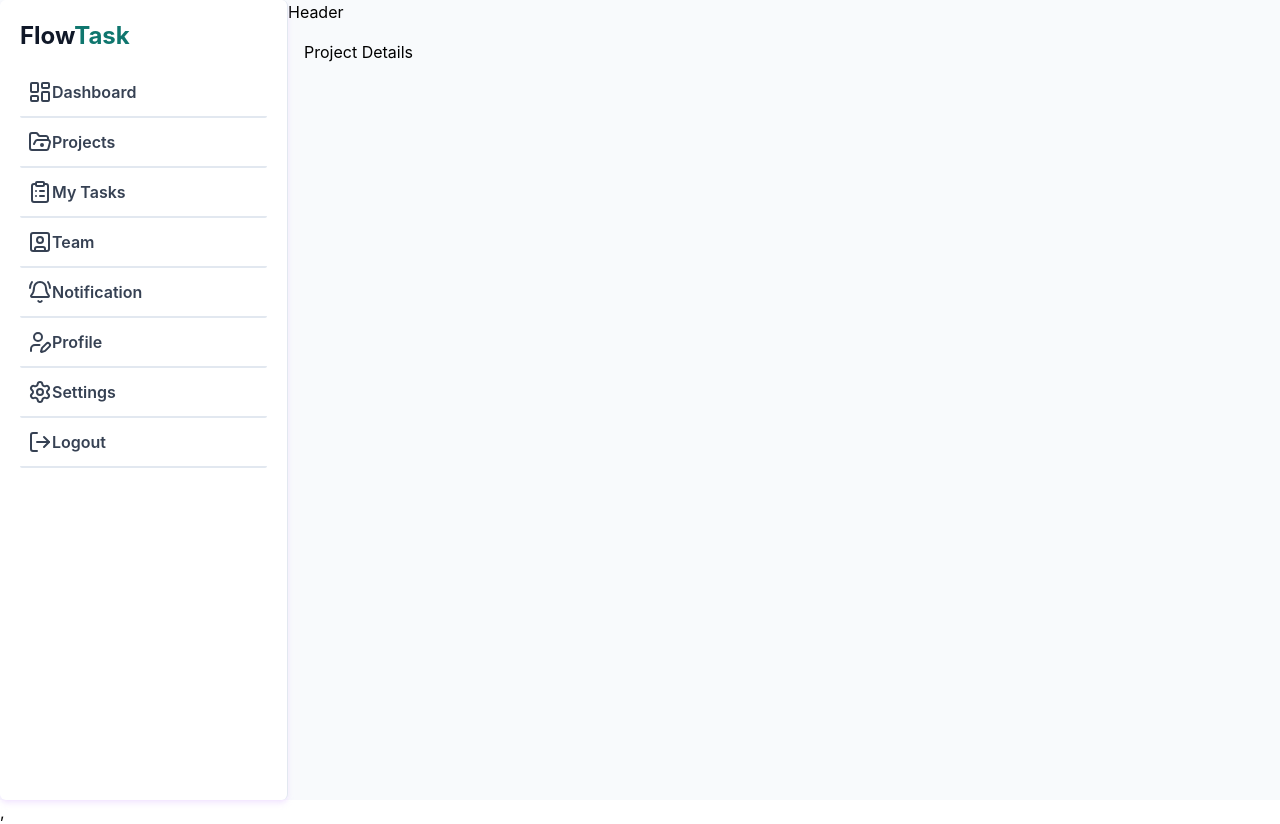
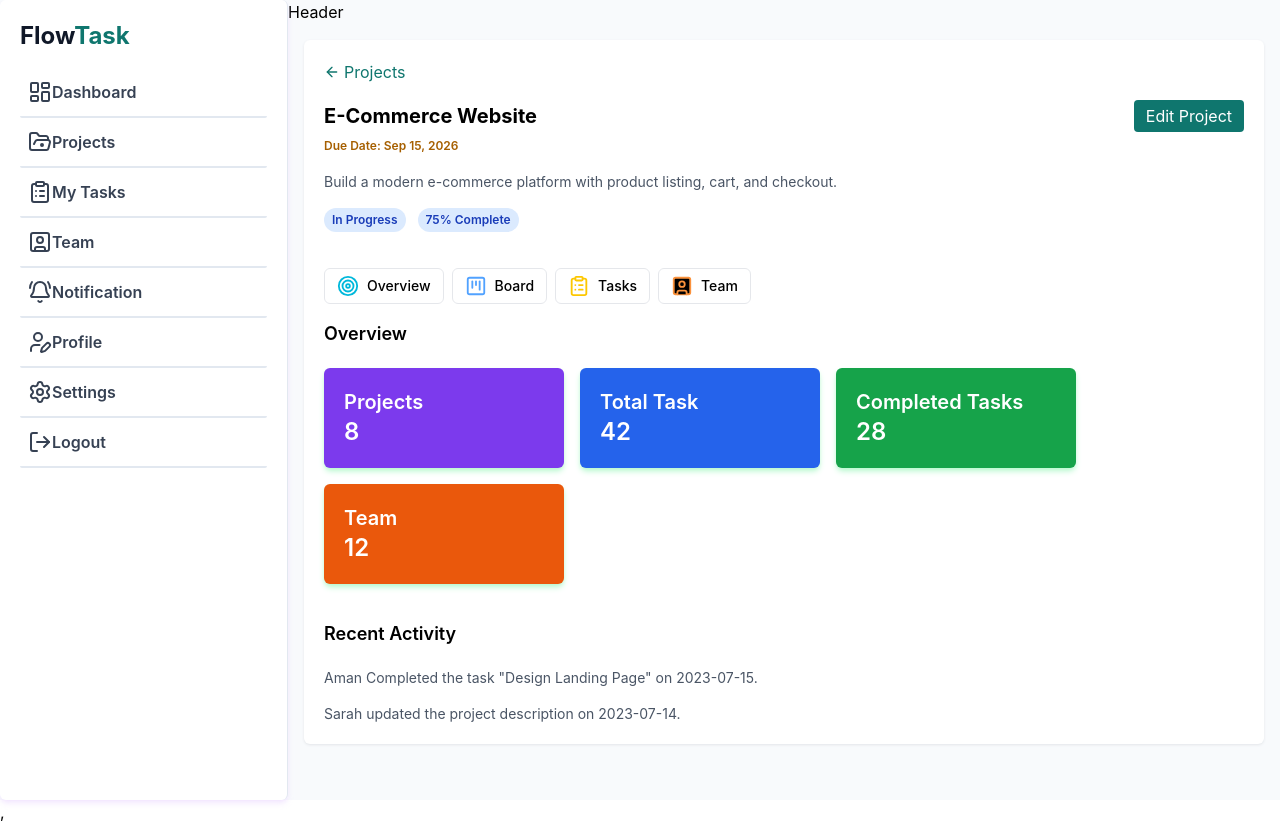
Before and after one commit to amanrawat08/FlowTask-Product-Management-Saas-, a React (Vite) app: page /projects/1 in a window 1280 px wide. Built offline with nearby package versions, Linux system fonts and the light colour scheme.

Commit message:
Add Project detail page

```diff
--- a/src/components/Dashboard/StatCard.tsx
+++ b/src/components/Dashboard/StatCard.tsx
@@ -1,4 +1,3 @@
-import React from "react";
 
 const StatCard = () => {
   return (
--- a/src/components/project/ProjectCard.tsx
+++ b/src/components/project/ProjectCard.tsx
@@ -1,97 +1,9 @@
 import { MoveUpRight } from "lucide-react";
 import { useNavigate } from "react-router-dom";
+import { projectsData } from "../../store";
 const ProjectCard = () => {
   const navigation = useNavigate();
-  const projectsData = [
-    {
-      id: 1,
-      name: "E-Commerce Website",
-      description:
-        "Build a modern e-commerce platform with product listing, cart, and checkout.",
-      progress: 75,
-      status: "In Progress",
-      tasks: 24,
-      members: 5,
-      dueDate: "Sep 15, 2026",
-    },
-    {
-      id: 2,
-      name: "Mobile Banking App",
-      description:
-        "Develop a secure mobile banking application with payment and transaction features.",
-      progress: 45,
-      status: "In Progress",
-      tasks: 32,
-      members: 7,
-      dueDate: "Oct 05, 2026",
-    },
-    {
-      id: 3,
-      name: "Portfolio Website",
-      description:
-        "Create a responsive portfolio website for showcasing projects and skills.",
-      progress: 100,
-      status: "Completed",
-      tasks: 15,
-      members: 2,
-      dueDate: "Aug 28, 2026",
-    },
-    {
-      id: 4,
-      name: "Job Portal",
-      description:
-        "Build a job portal where candidates can find jobs and companies can hire talent.",
-      progress: 60,
-      status: "In Progress",
-      tasks: 40,
-      members: 8,
-      dueDate: "Sep 30, 2026",
-    },
-    {
-      id: 5,
-      name: "CRM Dashboard",
-      description:
-        "Create a customer relationship management dashboard with analytics and reports.",
-      progress: 30,
-      status: "In Progress",
-      tasks: 28,
-      members: 4,
-      dueDate: "Oct 20, 2026",
-    },
-    {
-      id: 6,
-      name: "Task Management System",
-      description:
-        "Develop a collaborative task management system for teams and projects.",
-      progress: 85,
-      status: "In Progress",
-      tasks: 35,
-      members: 6,
-      dueDate: "Sep 10, 2026",
-    },
-    {
-      id: 7,
-      name: "Food Delivery App",
-      description:
-        "Build a food delivery application with restaurants, orders, and delivery tracking.",
-      progress: 20,
-      status: "Planning",
-      tasks: 50,
-      members: 9,
-      dueDate: "Nov 15, 2026",
-    },
-    {
-      id: 8,
-      name: "Analytics Dashboard",
-      description:
-        "Design an analytics dashboard to visualize business performance and key metrics.",
-      progress: 100,
-      status: "Completed",
-      tasks: 18,
-      members: 3,
-      dueDate: "Aug 20, 2026",
-    },
-  ];
+
   return (
     <div className="grid grid-cols-1 md:grid-cols-2 lg:grid-cols-3 gap-4 mt-4 w-full">
       {projectsData.map((project) => (
--- a/src/pages/projects/ProjectDetails.tsx
+++ b/src/pages/projects/ProjectDetails.tsx
@@ -1,10 +1,133 @@
+import { useParams } from "react-router-dom";
+import { projectsData } from "../../store";
+import {
+  ArrowLeft,
+  Target,
+  SquareKanban,
+  ClipboardList,
+  SquareUser,
+} from "lucide-react";
+import StatCard from "../../components/Dashboard/StatCard";
+const ProjectDetails = () => {
+  const { id } = useParams<{ id: string }>();
+  const project = projectsData.find((data) => data.id === Number(id));
+  console.log(project);
+  return (
+    <div className="card w-full rounded-md bg-white p-5 shadow-sm shadow-gray-200">
+      <button
+        className="flex items-center gap-1 text-primary hover:text-primary  cursor-pointer mb-4"
+        onClick={() => window.history.back()}
+      >
+        <ArrowLeft size={16} />
+        Projects
+      </button>
+      <div className=" flex  justify-between items-center">
+        <h1 className="text-xl font-bold">{project?.name}</h1>
+        <button className="btn btn-primary bg-primary text-white py-1 px-3 rounded cursor-pointer">
+          Edit Project
+        </button>
+      </div>
+      <span
+        className={`py-1 rounded-full text-xs font-semibold text-yellow-700`}
+      >
+        Due Date: {project?.dueDate}
+      </span>
+      <p className="text-gray-600 text-sm mt-4">{project?.description}</p>
+      <div>
+        <div className="mt-4 flex gap-3 items-center">
+          <span
+            className={`px-2 py-1 rounded-full text-xs font-semibold ${
+              project?.status === "Completed"
+                ? "bg-green-100 text-green-800"
+                : project?.status === "In Progress"
+                  ? "bg-blue-100 text-blue-800"
+                  : "bg-yellow-100 text-yellow-800"
+            }`}
+          >
+            {project?.status}
+          </span>
+          <span
+            className={`px-2 py-1 rounded-full text-xs font-semibold ${
+              (project?.progress ?? 0) === 100
+                ? "bg-green-100 text-green-800"
+                : (project?.progress ?? 0) >= 50
+                  ? "bg-blue-100 text-blue-800"
+                  : "bg-yellow-100 text-yellow-800"
+            }`}
+          >
+            {project?.progress ?? 0}% Complete
+          </span>
+        </div>
+      </div>
 
-const ProjectDetails = () => {
-  return (
-    <div>
-      Project Details
+      <div className="flex items-center gap-2 mt-9">
+        {/* Overview */}{" "}
+        <button
+          type="button"
+          className="relative border border-gray-200 inline-flex h-9 cursor-pointer items-center justify-center gap-2 rounded-md bg-white px-3 text-sm font-medium transition-colors hover:bg-[#F5F5F5] hover:text-[#06B6D4] focus-visible:outline-none focus-visible:ring-2 focus-visible:ring-ring focus-visible:ring-offset-2"
+        >
+          {" "}
+          <Target size={22} strokeWidth={2} className="text-cyan-500" />{" "}
+          Overview{" "}
+        </button>{" "}
+        {/* Board */}{" "}
+        <button
+          type="button"
+          className="relative  border border-gray-200 inline-flex h-9 cursor-pointer items-center justify-center gap-2 rounded-md bg-white px-3 text-sm font-medium transition-colors hover:bg-[#F5F5F5] hover:text-[#60A5FA] focus-visible:outline-none focus-visible:ring-2 focus-visible:ring-ring focus-visible:ring-offset-2"
+        >
+          {" "}
+          <SquareKanban
+            size={22}
+            strokeWidth={2}
+            className="text-blue-400"
+          />{" "}
+          Board{" "}
+        </button>{" "}
+        {/* ClipboardList  */}{" "}
+        <button
+          type="button"
+          className="relative  border border-gray-200 inline-flex h-9 cursor-pointer items-center justify-center gap-2 rounded-md bg-white px-3 text-sm font-medium transition-colors hover:bg-[#F5F5F5] hover:text-[#FACC14] focus-visible:outline-none focus-visible:ring-2 focus-visible:ring-ring focus-visible:ring-offset-2"
+        >
+          {" "}
+          <ClipboardList
+            size={22}
+            strokeWidth={2}
+            className="text-yellow-400"
+          />{" "}
+          Tasks{" "}
+        </button>{" "}
+        {/* Team */}{" "}
+        <button
+          type="button"
+          className="relative  border border-gray-200 inline-flex h-9 cursor-pointer items-center justify-center gap-2 rounded-md bg-white px-3 text-sm font-medium transition-colors hover:bg-[#F5F5F5] hover:text-[#FB923C] focus-visible:outline-none focus-visible:ring-2 focus-visible:ring-ring focus-visible:ring-offset-2"
+        >
+          {" "}
+          <SquareUser
+            size={22}
+            strokeWidth={2}
+            fill="#000"
+            className=" text-[#FB923C]"
+          />{" "}
+          Team{" "}
+        </button>{" "}
+      </div>
+      <div className="mt-4">
+        <h4 className="text-lg font-semibold mb-5">Overview</h4>
+        <StatCard/>
+      </div>
+      <div>
+        <h4 className="text-lg font-semibold mb-5 mt-9">Recent Activity</h4>
+        <div className="card w-full   shadow-gray-200">
+          <p className="text-gray-600 text-sm mt-4">
+            Aman Completed the task "Design Landing Page" on 2023-07-15.
+          </p>
+          <p className="text-gray-600 text-sm mt-4">
+            Sarah updated the project description on 2023-07-14.
+          </p>
+        </div>
+      </div>
     </div>
-  )
-}
+  );
+};
 
-export default ProjectDetails
+export default ProjectDetails;
--- /dev/null
+++ b/src/store.tsx
@@ -0,0 +1,105 @@
+
+type ProjectStatus = "In Progress" | "Completed" | "Planning";
+
+export interface Project {
+  id: number;
+  name: string;
+  description: string;
+  progress: number;
+  status: ProjectStatus;
+  tasks: number;
+  members: number;
+  dueDate: string;
+}
+
+
+export const projectsData:Project[] = [
+    {
+      id: 1,
+      name: "E-Commerce Website",
+      description:
+        "Build a modern e-commerce platform with product listing, cart, and checkout.",
+      progress: 75,
+      status: "In Progress",
+      tasks: 24,
+      members: 5,
+      dueDate: "Sep 15, 2026",
+    },
+    {
+      id: 2,
+      name: "Mobile Banking App",
+      description:
+        "Develop a secure mobile banking application with payment and transaction features.",
+      progress: 45,
+      status: "In Progress",
+      tasks: 32,
+      members: 7,
+      dueDate: "Oct 05, 2026",
+    },
+    {
+      id: 3,
+      name: "Portfolio Website",
+      description:
+        "Create a responsive portfolio website for showcasing projects and skills.",
+      progress: 100,
+      status: "Completed",
+      tasks: 15,
+      members: 2,
+      dueDate: "Aug 28, 2026",
+    },
+    {
+      id: 4,
+      name: "Job Portal",
+      description:
+        "Build a job portal where candidates can find jobs and companies can hire talent.",
+      progress: 60,
+      status: "In Progress",
+      tasks: 40,
+      members: 8,
+      dueDate: "Sep 30, 2026",
+    },
+    {
+      id: 5,
+      name: "CRM Dashboard",
+      description:
+        "Create a customer relationship management dashboard with analytics and reports.",
+      progress: 30,
+      status: "In Progress",
+      tasks: 28,
+      members: 4,
+      dueDate: "Oct 20, 2026",
+    },
+    {
+      id: 6,
+      name: "Task Management System",
+      description:
+        "Develop a collaborative task management system for teams and projects.",
+      progress: 85,
+      status: "In Progress",
+      tasks: 35,
+      members: 6,
+      dueDate: "Sep 10, 2026",
+    },
+    {
+      id: 7,
+      name: "Food Delivery App",
+      description:
+        "Build a food delivery application with restaurants, orders, and delivery tracking.",
+      progress: 20,
+      status: "Planning",
+      tasks: 50,
+      members: 9,
+      dueDate: "Nov 15, 2026",
+    },
+    {
+      id: 8,
+      name: "Analytics Dashboard",
+      description:
+        "Design an analytics dashboard to visualize business performance and key metrics.",
+      progress: 100,
+      status: "Completed",
+      tasks: 18,
+      members: 3,
+      dueDate: "Aug 20, 2026",
+    },
+  ];
```
Also changed, not shown: src/components/project/ProjectsTabs.tsx (added).
